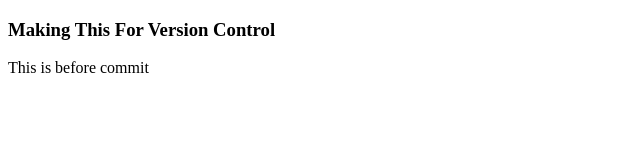
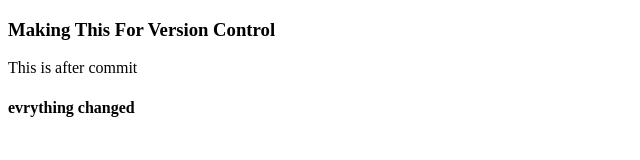
Before and after one commit to kalyankashaboina/dummyOne, a plain HTML site: page index.html in a window 1280 px wide. Shown: the whole page, without its empty margins (0-640 px from the left). Drawn offline with Linux system fonts and the light colour scheme.

Commit message:
added third time

```diff
--- a/index.html
+++ b/index.html
@@ -10,6 +10,8 @@
 
 
 
-    <p>This is before commit</p>
+    <p>This is after commit</p>
+
+    <h4>evrything changed</h4>
 </body>
 </html>
```
